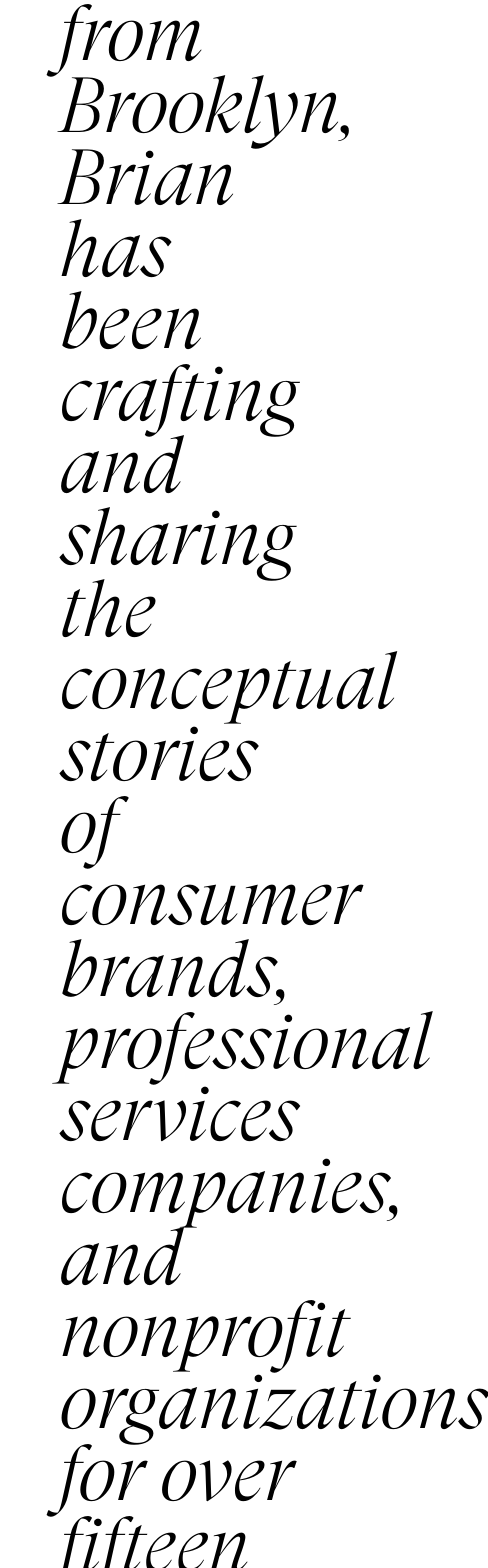
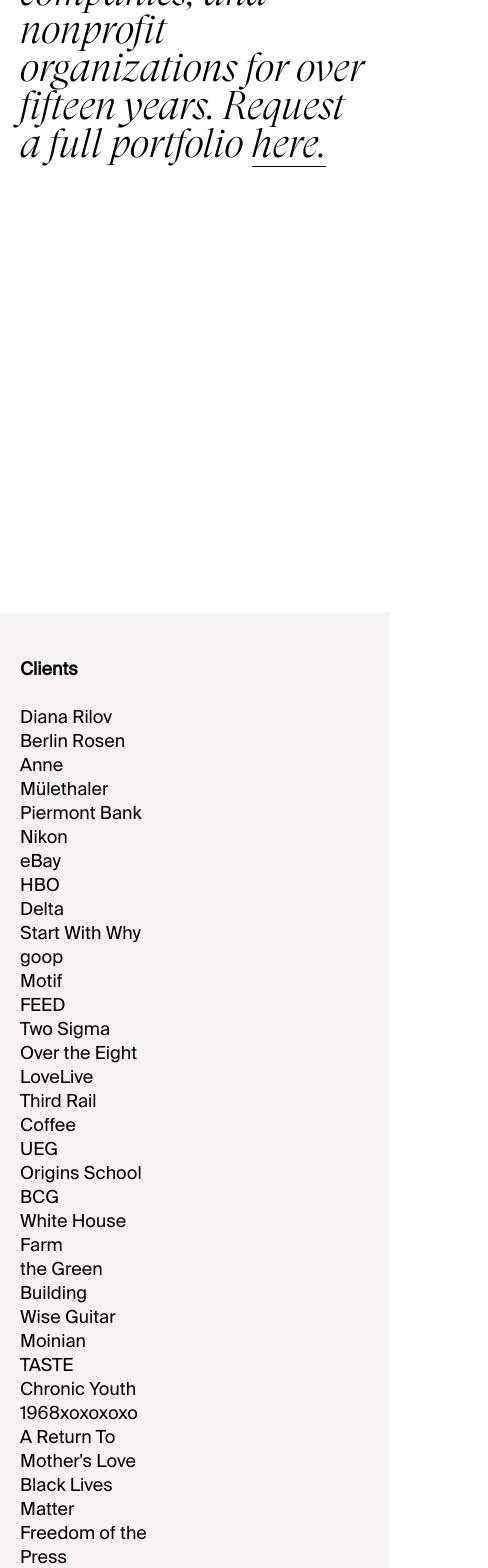
Before and after one commit to gavinoconnor/bp-site, a React (Create React App) app: page / in a window 390 px wide. Shown: the part 400-1968 px from the top of the page, 488 px wide, since content can reach past the window. Built offline with nearby package versions, Linux system fonts and the light colour scheme.

Commit message:
CSS sizing for mobile landing screen

```diff
--- a/src/App.css
+++ b/src/App.css
@@ -73,10 +73,6 @@
   width: 100%;
 }
 
-/* .client-image-array {
-
-} */
-
 .client-image {
   /* margin-top: 40px; */
 }
@@ -149,3 +145,37 @@
   color: #FFFFFF;
   margin-left: 50px;
 }
+
+/* Mobile Display */
+@media only screen and (max-width: 479px) {
+  .home-container {
+    padding: 20px;
+  }
+  .home-text {
+    height: 100vh;
+    font-size: 40px;
+    line-height: 38px;
+  }
+  .home-text a {
+    border-bottom: 1px solid black;
+  }
+
+  .client-container {
+    display: flex;
+    padding: 20px;
+  }
+  .client-image img {
+     position: absolute;
+     /* top: 25%;
+     left: 50%; */
+     transform: translateX(-25%) translateY(-25%);
+     max-width: 100%;
+     max-height: 100%;
+  }
+  .footer-container {
+    display: grid;
+    grid-template-rows: 1fr 1fr;
+    font-size: 15px;
+    line-height: 24px;
+  }
+}
```
